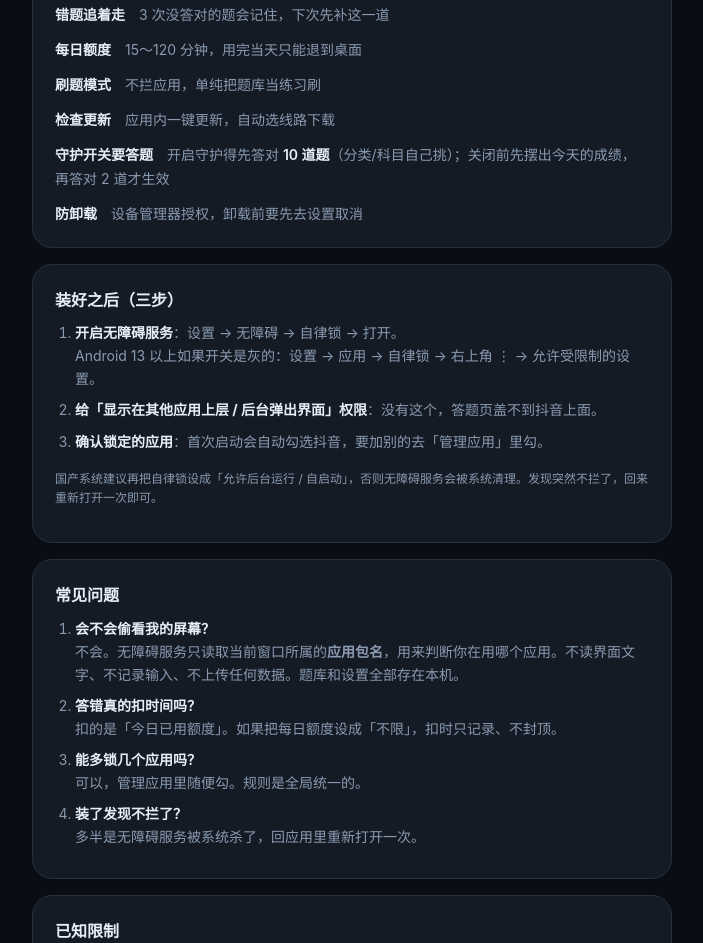
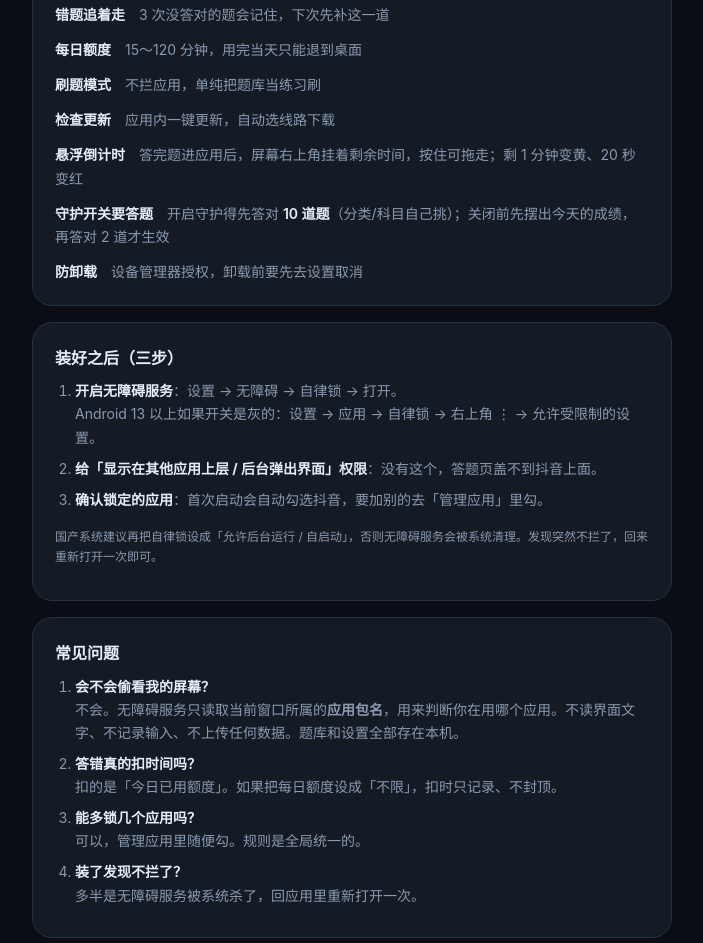
Before and after one commit to wangji330330-ops/117, a plain HTML site: page index.html in a window 1280 px wide. Shown: the part 1450-2393 px from the top of the page, without its empty margins (288-991 px from the left). Drawn offline with Linux system fonts and the light colour scheme.

Commit message:
feat: 更新 index.html

```diff
--- a/index.html
+++ b/index.html
@@ -121,6 +121,7 @@
       <div><b>每日额度</b>　15～120 分钟，用完当天只能退到桌面</div>
       <div><b>刷题模式</b>　不拦应用，单纯把题库当练习刷</div>
       <div><b>检查更新</b>　应用内一键更新，自动选线路下载</div>
+      <div><b>悬浮倒计时</b>　答完题进应用后，屏幕右上角挂着剩余时间，按住可拖走；剩 1 分钟变黄、20 秒变红</div>
       <div><b>守护开关要答题</b>　开启守护得先答对 <b>10 道题</b>（分类/科目自己挑）；关闭前先摆出今天的成绩，再答对 2 道才生效</div>
       <div><b>防卸载</b>　设备管理器授权，卸载前要先去设置取消</div>
     </div>
```
